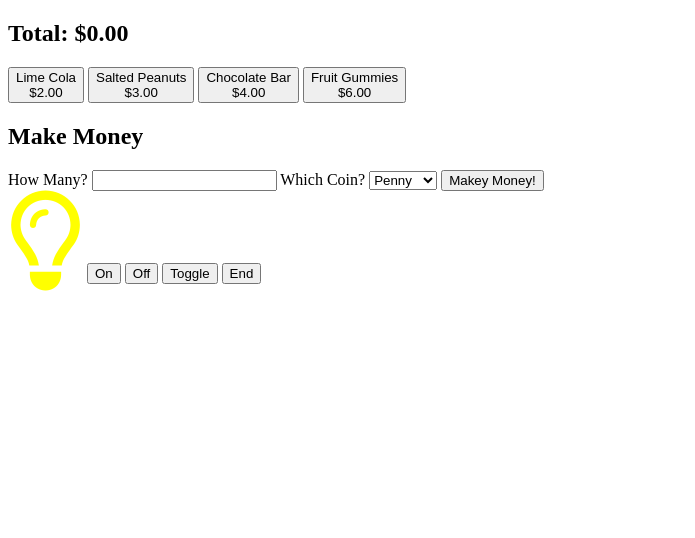
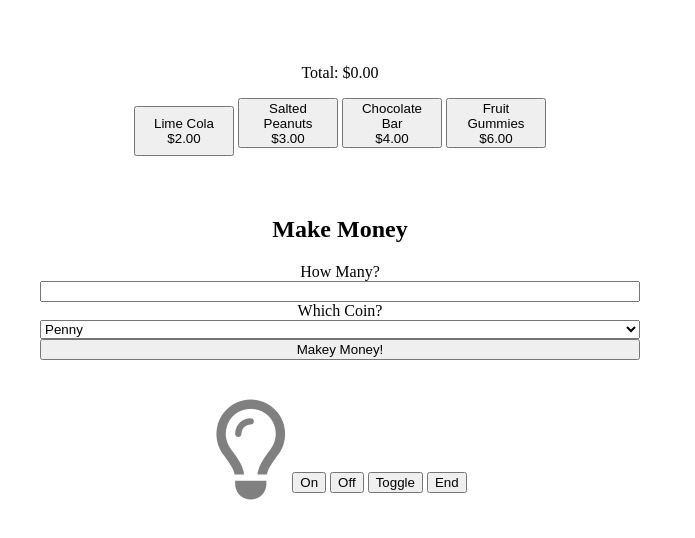
Before and after one commit to acrechiolo/JS_Lab4, a plain HTML site: page index.html in a window 1280 px wide. Both pictures are taken after a click on the button "Toggle". Shown: the whole page, without its empty margins (0-695 px from the left). Drawn offline with Linux system fonts and the light colour scheme.

```diff
--- a/index.html
+++ b/index.html
@@ -10,9 +10,10 @@
 </head>
 
 <body>
+    <main>
         <section class="vending-machine">
             <!-- VENDING MACHINE -->
-        <h1 class="amount-due">Total: $0.00</h1>
+            <p class="amount-due">Total: $0.00</p>
             <button class="button lime-cola" data-amount="2.00">Lime Cola <br> $2.00 </button>
             <button class="button salted-peanuts" data-amount="3.00">Salted Peanuts <br> $3.00</button>
             <button class="button chocolate-bar" data-amount="4.00">Chocolate Bar <br> $4.00</button>
@@ -20,7 +21,7 @@
         </section>
 
         <!-- MAKE MONEY -->
-    <section>
+        <section class="make-money">
             <h2>Make Money</h2>
             <form class="money-form">
                 <label for="amount"> How Many?</label>
@@ -39,6 +40,7 @@
 
             </form>
         </section>
+
         <!-- LIGHT BULB -->
         <section class="bulb-buttons">
             <!-- <div class="light-bulb"></div> -->
@@ -49,6 +51,7 @@
             <button class="end">End</button>
         </section>
         <script src="./script.js"></script>
+    </main>
 </body>
 
 </html>
--- a/script.js
+++ b/script.js
@@ -51,6 +51,7 @@ coinPurse.addEventListener("click", (event) => {
 })
 
 // LIGHT BULB
+//need to mess around with toggle more, couldn't get it to work properly
 let lightBulb = document.querySelector(".fa-lightbulb");
 let bulbButtons = document.querySelector(".bulb-buttons");
 bulbButtons.addEventListener("click", (e) => {
@@ -59,13 +60,14 @@ bulbButtons.addEventListener("click", (e) => {
     } else if (e.target.classList.contains("off")) {
         lightBulb.style.color = "grey";
     } else if (e.target.classList.contains("toggle")) {
-        lightBulb.classList.toggle("yellow");
-        // if (lightBulb.style.color === "grey") {
-        //     lightBulb.style.color = "yellow";
-        // } else {
-        //     lightBulb.style.color = "grey";
-        // }
+        lightBulb.classList.toggle("light-on");
+        if (lightBulb.style.color === "grey") {
+            lightBulb.style.color = "yellow";
+        } else {
+            lightBulb.style.color = "grey";
+        }
     } else if (e.target.classList.contains("end")) {
-        bulbButtons.remove();
+        lightBulb.remove();
+        bulbButtons.disabled = true;
     }
 });
--- a/style.css
+++ b/style.css
@@ -1,3 +1,31 @@
+/* resets */
+.body, section, main {
+    margin: 0;
+}
+main {
+    max-width: 1200px;
+    margin: 0 auto;
+    display: flex;
+    flex-direction: column;
+    justify-content: center
+
+}
+.vending-machine, .make-money, .bulb-buttons {
+    text-align: center;
+    margin-top: 40px;
+    max-width: 600px;
+}
+
+.button {
+height: 50px;
+width: 100px;
+}
+
+.money-form {
+    display: flex;
+    flex-direction: column;
+}
+
 .coin-div{
     display: inline-block;
     width: 80px;
@@ -11,11 +39,15 @@
     margin-bottom: 4px;
   }
 
-  .fa-lightbulb {
+  .far{
    color: grey;
    font-size: 100px;
     border-radius: 50px;
   }
-  .yellow {
+  .light-on{
     color: yellow;
   }
+
+  .light-off {
+      color: grey;
+  }
```
Lines whose indentation alone changed are shown as unchanged.
